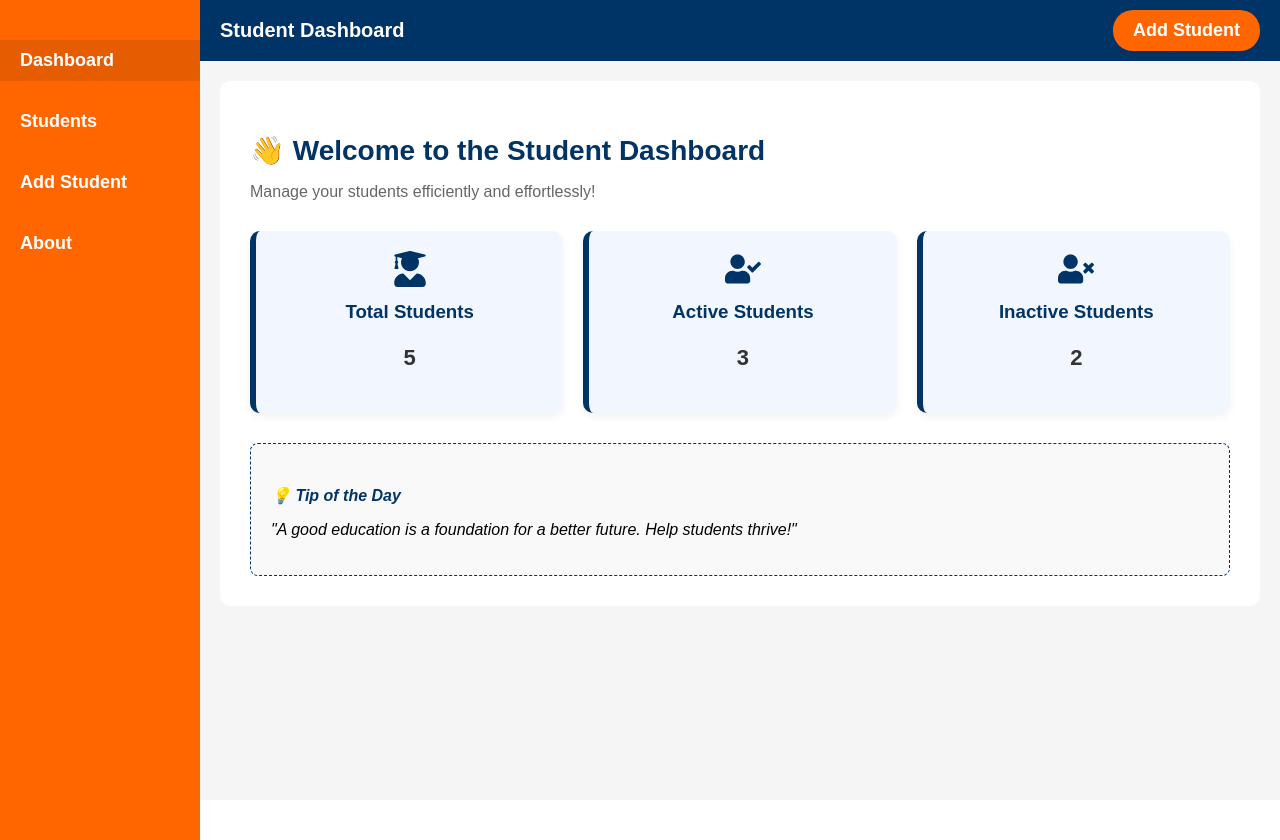
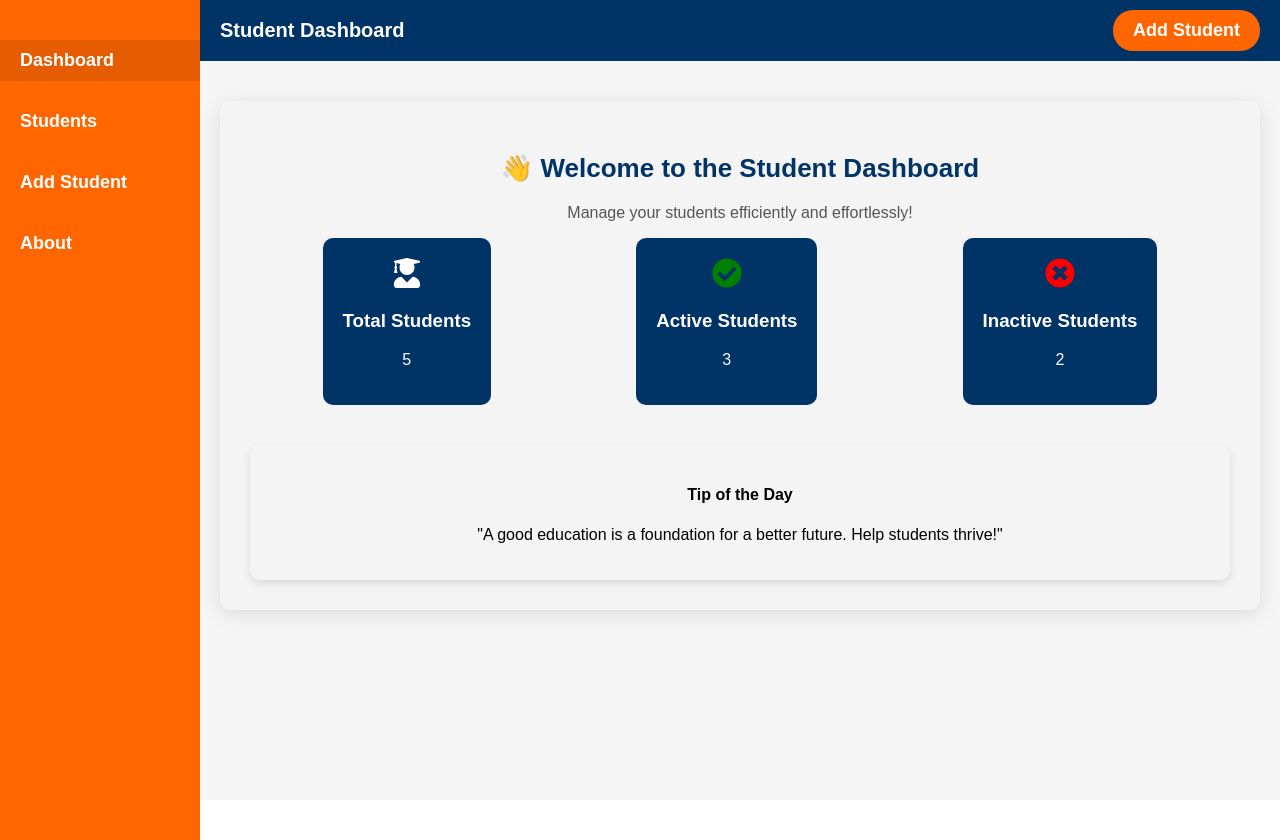
Before and after one commit to Rakhi-520/student-dashboard, a React (Create React App) app: page / in a window 1280 px wide. Built offline with nearby package versions, Linux system fonts and the light colour scheme.

Commit message:
Added modal for displaying student lists and integrated UX changes

```diff
--- a/src/pages/Dashboard.css
+++ b/src/pages/Dashboard.css
@@ -1,64 +1,111 @@
+
 .dashboard {
+  background-color: #f4f4f4;
   padding: 30px;
-    background-color: #fff;
   border-radius: 10px;
+  box-shadow: 0 4px 20px rgba(0, 0, 0, 0.1);
+  margin-top: 20px;
 }
 
 .dashboard-title {
-    font-size: 28px;
+  font-size: 26px;
+  font-weight: bold;
+  margin-bottom: 20px;
   color: #003366;
-    margin-bottom: 10px;
+  text-align: center;
 }
 
 .dashboard-subtitle {
+  text-align: center;
   font-size: 16px;
-    color: #666;
-    margin-bottom: 30px;
+  color: #555;
 }
 
+/* Stats Container */
 .stats-container {
   display: flex;
-    gap: 20px;
-    margin-bottom: 30px;
-    flex-wrap: wrap;
+  justify-content: space-around;
+  margin-bottom: 40px;
 }
 
 .stat-card {
-    flex: 1;
-    min-width: 200px;
-    background-color: #f2f6ff;
-    border-left: 6px solid #003366;
+  background-color: #003366;
+  color: white;
   padding: 20px;
+  text-align: center;
   border-radius: 10px;
-    text-align: center;
-    box-shadow: 0 4px 8px rgba(0, 0, 0, 0.05);
+  cursor: pointer;
+  transition: transform 0.3s ease;
 }
 
-  .stat-card h3 {
-    color: #003366;
-    margin-top: 10px;
-  }
-
-  .stat-card p {
-    font-size: 22px;
-    font-weight: bold;
-    color: #333;
+.stat-card:hover {
+  transform: scale(1.05);
 }
 
 .stat-icon {
-    font-size: 36px;
-    color: #003366;
+  font-size: 30px;
 }
 
-  .motivation-box {
-    padding: 20px;
-    border: 1px dashed #003366;
-    border-radius: 8px;
-    background-color: #f9f9f9;
-    font-style: italic;
+/* Modal Styles */
+.modal {
+  position: fixed;
+  top: 0;
+  left: 0;
+  width: 100%;
+  height: 100%;
+  background-color: rgba(0, 0, 0, 0.5);
+  display: flex;
+  justify-content: center;
+  align-items: center;
+  z-index: 1000;
 }
 
-  .motivation-box h4 {
-    margin-bottom: 10px;
-    color: #003366;
+/* Modal Content */
+.modal-content {
+  background-color: white;
+  padding: 20px;
+  border-radius: 10px;
+  width: 80%;
+  max-width: 500px;
+  box-shadow: 0px 4px 10px rgba(0, 0, 0, 0.2);
+  position: relative;
 }
+
+.close {
+  position: absolute;
+  top: 10px;
+  right: 10px;
+  font-size: 25px;
+  font-weight: bold;
+  cursor: pointer;
+}
+
+.student-table {
+  width: 100%;
+  border-collapse: collapse;
+}
+
+.student-table th, .student-table td {
+  padding: 10px;
+  border: 1px solid #ddd;
+  text-align: left;
+}
+
+.student-table th {
+  background-color: #003366;
+  color: white;
+}
+
+.student-table tr:nth-child(even) {
+  background-color: #f9f9f9;
+}
+
+/* Motivation Box Styles */
+.motivation-box {
+  margin-top: 40px;
+  background-color: #f4f4f4;
+  padding: 20px;
+  border-radius: 10px;
+  box-shadow: 0px 4px 10px rgba(0, 0, 0, 0.1);
+  text-align: center;
+}
--- a/src/pages/Dashboard.js
+++ b/src/pages/Dashboard.js
@@ -1,15 +1,15 @@
-import React, { useContext } from "react";
+import React, { useContext, useState } from "react";
 import "./Dashboard.css";
-import { FaUserGraduate, FaUserCheck, FaUserTimes } from "react-icons/fa";
+import { FaUserGraduate, FaCheckCircle, FaTimesCircle, FaTimes } from "react-icons/fa";
 import { StudentsContext } from "./StudentsContext";
 
 // Same demo students used in StudentList
 const demoStudents = [
-  { id: 1001, name: "Alice", status: "Active" },
-  { id: 1002, name: "Bob", status: "Inactive" },
-  { id: 1003, name: "Charlie", status: "Active" },
-  { id: 1004, name: "Diana", status: "Active" },
-  { id: 1005, name: "Evan", status: "Inactive" }
+  { id: 1001, name: "Alice", email: "alice@example.com", status: "Active" },
+  { id: 1002, name: "Bob", email: "bob@example.com", status: "Inactive" },
+  { id: 1003, name: "Charlie", email: "charlie@example.com", status: "Active" },
+  { id: 1004, name: "Diana", email: "diana@example.com", status: "Active" },
+  { id: 1005, name: "Evan", email: "evan@example.com", status: "Inactive" },
 ];
 
 function Dashboard() {
@@ -28,31 +28,78 @@ function Dashboard() {
   const active = allStudents.filter((s) => s.status === "Active").length;
   const inactive = total - active;
 
+  // Modal states
+  const [isModalOpen, setIsModalOpen] = useState(false);
+  const [studentList, setStudentList] = useState([]);
+
+  // Handle the pop-up modal display logic
+  const handleStudentClick = (type) => {
+    if (type === 'Total') {
+      setStudentList(allStudents); // Show all students
+    } else if (type === 'Active') {
+      setStudentList(allStudents.filter(s => s.status === 'Active')); // Filter active students
+    } else if (type === 'Inactive') {
+      setStudentList(allStudents.filter(s => s.status === 'Inactive')); // Filter inactive students
+    }
+    setIsModalOpen(true); // Open the modal
+  };
+
+  // Close the modal
+  const closeModal = () => setIsModalOpen(false);
+
   return (
     <div className="dashboard">
       <h2 className="dashboard-title">👋 Welcome to the Student Dashboard</h2>
       <p className="dashboard-subtitle">Manage your students efficiently and effortlessly!</p>
 
       <div className="stats-container">
-        <div className="stat-card">
+        <div className="stat-card" onClick={() => handleStudentClick('Total')}>
           <FaUserGraduate className="stat-icon" />
           <h3>Total Students</h3>
           <p>{total}</p>
         </div>
-        <div className="stat-card">
-          <FaUserCheck className="stat-icon" />
+        <div className="stat-card" onClick={() => handleStudentClick('Active')}>
+          <FaCheckCircle className="stat-icon" color="green" /> {/* Green check mark */}
           <h3>Active Students</h3>
           <p>{active}</p>
         </div>
-        <div className="stat-card">
-          <FaUserTimes className="stat-icon" />
+        <div className="stat-card" onClick={() => handleStudentClick('Inactive')}>
+          <FaTimesCircle className="stat-icon" color="red" /> {/* Red cross mark */}
           <h3>Inactive Students</h3>
           <p>{inactive}</p>
         </div>
       </div>
 
+      {/* Modal for displaying student list */}
+      {isModalOpen && (
+        <div className="modal">
+          <div className="modal-content">
+            <span className="close" onClick={closeModal}>
+              <FaTimes size={20} /> {/* Cancel button */}
+            </span>
+            <h3>Student List</h3>
+            <table className="student-table">
+              <thead>
+                <tr>
+                  <th>Name</th>
+                  <th>Email</th>
+                </tr>
+              </thead>
+              <tbody>
+                {studentList.map((student, index) => (
+                  <tr key={index}>
+                    <td>{student.name}</td>
+                    <td>{student.email}</td>
+                  </tr>
+                ))}
+              </tbody>
+            </table>
+          </div>
+        </div>
+      )}
+
       <div className="motivation-box">
-        <h4>💡 Tip of the Day</h4>
+        <h4> Tip of the Day</h4>
         <p>"A good education is a foundation for a better future. Help students thrive!"</p>
       </div>
     </div>
```
Also changed, not shown: src/components/StudentListModal.css (added, +41 -0 lines), src/components/StudentListModal.js (added, +33 -0 lines). Lines whose indentation alone changed are shown as unchanged.
